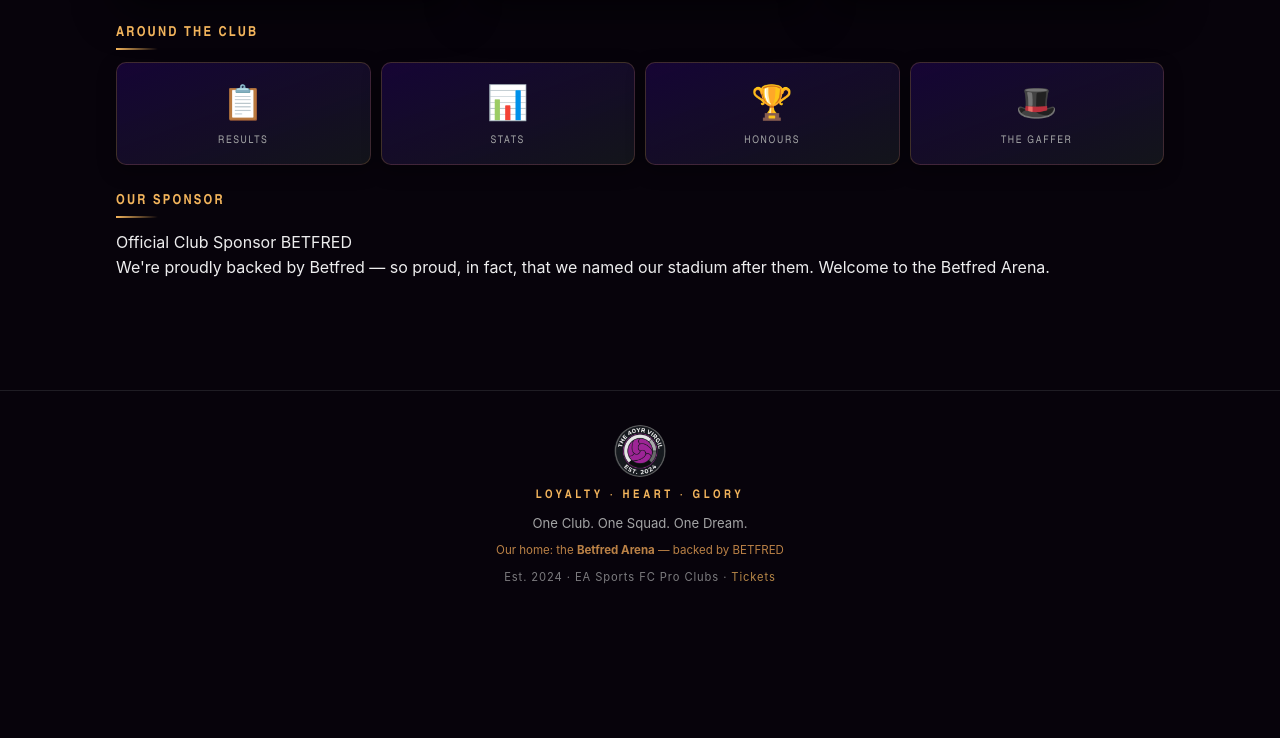
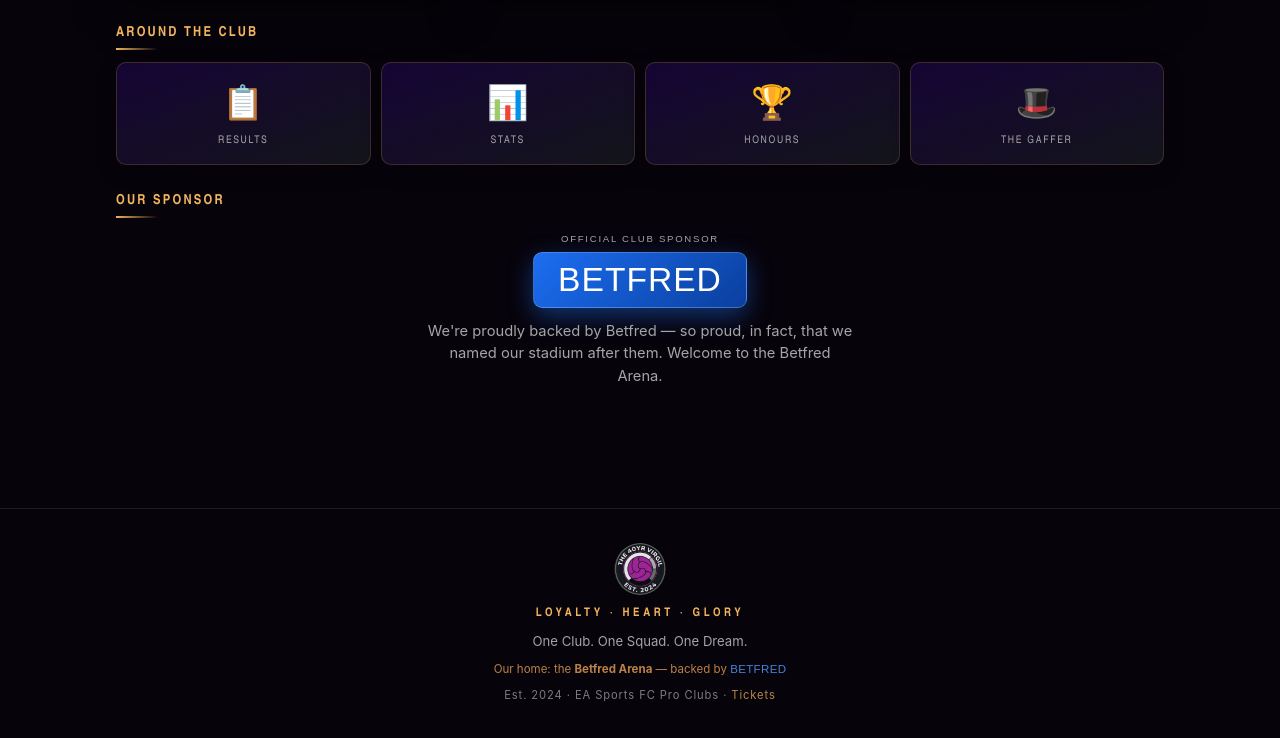
Before and after one commit to tupci-sketch/40-year, a plain HTML site: page index.html in a window 1280 px wide. Shown: the part 1094-1832 px from the top of the page. Before the commit the page ends 1725 px from the top, so only its background shows below. Drawn offline with Linux system fonts and the light colour scheme; no server answers.

Commit message:
Add files via upload

```diff
--- a/css/styles.css
+++ b/css/styles.css
@@ -6,6 +6,11 @@
    Anton shouts. Oswald labels. Inter explains.
    Mobile-first; breakpoints at 640 and 960.
    ============================================================ */
+
+/* The hidden attribute must always win, even over class display rules
+   (e.g. .field / .nav-link). Without this, gated nav links and the
+   register-only confirm-password field leak onto the page. */
+[hidden] { display: none !important; }
 
 :root {
   --bg-black: #07030B;
@@ -1888,3 +1893,17 @@
 .sq-flags { padding: 10px 12px 12px; }
 .sq-check { display: inline-flex; align-items: center; gap: 6px; font-size: 0.85rem; color: var(--silver); cursor: pointer; }
 .sq-check input { width: auto; }
+
+/* ---- Betfred sponsor badge ---- */
+.sponsor-strip { display: flex; flex-direction: column; align-items: center; gap: 12px; text-align: center; padding: 2px 0 10px; }
+.sponsor-badge { display: inline-flex; flex-direction: column; align-items: center; gap: 5px; }
+.sponsor-badge-tag { font-family: "Oswald", sans-serif; text-transform: uppercase; letter-spacing: 0.18em; font-size: 0.6rem; color: var(--silver); }
+.sponsor-wordmark {
+  font-family: "Anton", sans-serif; font-size: 2.1rem; line-height: 1; letter-spacing: 0.03em;
+  color: #fff; background: linear-gradient(135deg, #1c6ef2, #0a3f9e);
+  padding: 10px 24px; border-radius: 9px;
+  box-shadow: 0 8px 24px rgba(28, 110, 242, 0.45);
+  border: 1px solid rgba(255, 255, 255, 0.22);
+}
+.sponsor-line { color: var(--silver); font-size: 0.92rem; max-width: 46ch; line-height: 1.55; margin: 0; }
+.foot-betfred { font-family: "Anton", sans-serif; color: #4f9bff; letter-spacing: 0.03em; font-weight: 400; }
```
